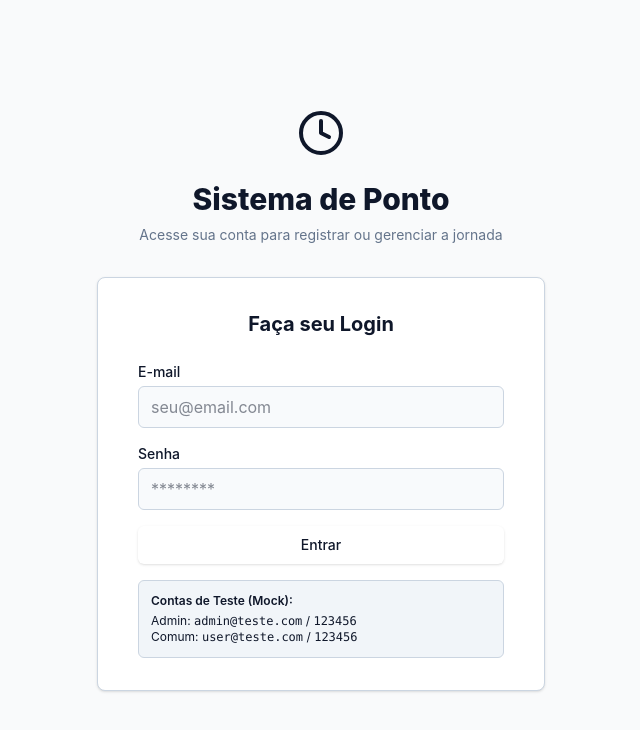
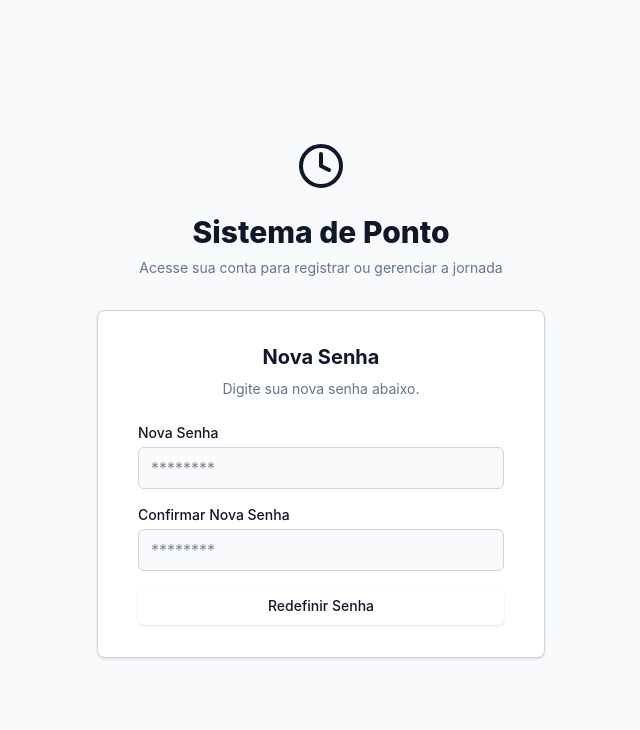
Before and after one commit to freddmagalhaes/ponto, a React (Vite) app: page /reset-password in a window 1280 px wide. Before the commit this address led to /login. Shown: the top 730 px of the page, without its empty margins (319-959 px from the left). Built offline with nearby package versions, Linux system fonts and the light colour scheme; no server answers.

Commit message:
criação da tela de reset pwd e configuração do supbase para envio de email.

```diff
--- a/src/App.tsx
+++ b/src/App.tsx
@@ -15,6 +15,8 @@ import Employees from './pages/Employees';
 import MyRecords from './pages/MyRecords';
 import Ponto from './pages/Ponto';
 import Import from './pages/Import';
+import ForgotPassword from './pages/ForgotPassword';
+import ResetPassword from './pages/ResetPassword';
 
 export default function App() {
   const { user, isLoading, setUser, setLoading, setEmployeeData } = useAuthStore();
@@ -89,6 +91,8 @@ export default function App() {
         {!user ? (
           <Route element={<AuthLayout />}>
             <Route path="/login" element={<Login />} />
+            <Route path="/forgot-password" element={<ForgotPassword />} />
+            <Route path="/reset-password" element={<ResetPassword />} />
             <Route path="*" element={<Navigate to="/login" replace />} />
           </Route>
         ) : (
@@ -96,6 +100,7 @@ export default function App() {
           <Route element={<DashboardLayout />}>
             {/* User & Admin shared */}
             <Route path="/" element={<Dashboard />} />
+            <Route path="/reset-password" element={<ResetPassword />} />
             <Route path="/historico" element={<MyRecords />} />
             <Route path="/registrar" element={<Ponto />} />
 
--- a/src/pages/Employees.tsx
+++ b/src/pages/Employees.tsx
@@ -1,6 +1,6 @@
 import { useState, useEffect } from 'react';
 import { supabase, supabaseAdmin } from '../services/supabase';
-import { Loader2, Plus, X, Edit, Power, PowerOff } from 'lucide-react';
+import { Loader2, Plus, X, Edit, Power, PowerOff, Key } from 'lucide-react';
 
 export default function Employees() {
   const [employees, setEmployees] = useState<any[]>([]);
@@ -137,6 +137,26 @@ export default function Employees() {
       alert("Erro ao atualizar: " + e.message);
     } finally {
       setSaving(false);
+    }
+  };
+
+  const handleResetPasswordAdmin = async (email: string) => {
+    if (!confirm(`Deseja enviar um e-mail de redefinição de senha para ${email}?`)) {
+      return;
+    }
+
+    try {
+      setLoading(true);
+      const { error } = await supabase.auth.resetPasswordForEmail(email, {
+        redirectTo: `${window.location.origin}/reset-password`,
+      });
+
+      if (error) throw error;
+      alert("E-mail de redefinição enviado com sucesso!");
+    } catch (e: any) {
+      alert("Erro ao enviar e-mail: " + e.message);
+    } finally {
+      setLoading(false);
     }
   };
 
@@ -334,6 +354,14 @@ export default function Employees() {
                       </button>
 
                       <button
+                        onClick={() => handleResetPasswordAdmin(emp.email)}
+                        className="p-1.5 rounded-md hover:bg-secondary text-muted-foreground hover:text-amber-500 transition-colors tooltip"
+                        title="Redefinir Senha"
+                      >
+                        <Key className="w-4 h-4" />
+                      </button>
+
+                      <button
                         onClick={() => handleToggleStatus(emp.id, emp.is_active)}
                         className={`p-1.5 rounded-md transition-colors tooltip ${
                           emp.is_active
--- /dev/null
+++ b/src/pages/ForgotPassword.tsx
@@ -0,0 +1,82 @@
+import { useState } from 'react';
+import { Link } from 'react-router-dom';
+import { supabase } from '../services/supabase';
+
+export default function ForgotPassword() {
+  const [email, setEmail] = useState('');
+  const [loading, setLoading] = useState(false);
+  const [message, setMessage] = useState('');
+  const [error, setError] = useState('');
+
+  const handleResetRequest = async (e: React.FormEvent) => {
+    e.preventDefault();
+    setLoading(true);
+    setError('');
+    setMessage('');
+
+    try {
+      const { error } = await supabase.auth.resetPasswordForEmail(email, {
+        redirectTo: `${window.location.origin}/reset-password`,
+      });
+
+      if (error) throw error;
+
+      setMessage('E-mail de recuperação enviado! Verifique sua caixa de entrada.');
+    } catch (err: any) {
+      setError(err.message || 'Falha ao solicitar recuperação de senha');
+    } finally {
+      setLoading(false);
+    }
+  };
+
+  return (
+    <div className="space-y-6">
+      <div className="text-center">
+        <h3 className="text-xl font-bold">Recuperar Senha</h3>
+        <p className="text-sm text-muted-foreground mt-2">
+          Insira seu e-mail para receber um link de recuperação.
+        </p>
+      </div>
+
+      {error && (
+        <div className="bg-destructive/15 text-destructive text-sm p-3 rounded-md">
+          {error}
+        </div>
+      )}
+
+      {message && (
+        <div className="bg-green-500/15 text-green-600 dark:text-green-400 text-sm p-3 rounded-md">
+          {message}
+        </div>
+      )}
+
+      <form className="space-y-4" onSubmit={handleResetRequest}>
+        <div>
+          <label className="block text-sm font-medium text-foreground mb-1">E-mail</label>
+          <input
+            type="email"
+            value={email}
+            onChange={(e) => setEmail(e.target.value)}
+            required
+            className="w-full px-3 py-2 border border-input rounded-md focus:outline-none focus:ring-2 focus:ring-primary/50 bg-background"
+            placeholder="seu@email.com"
+          />
+        </div>
+
+        <button
+          type="submit"
+          disabled={loading}
+          className="w-full flex justify-center py-2 px-4 border border-transparent rounded-md shadow-sm text-sm font-medium text-primary-foreground bg-primary hover:bg-primary/90 focus:outline-none focus:ring-2 focus:ring-offset-2 focus:ring-primary disabled:opacity-50"
+        >
+          {loading ? 'Enviando...' : 'Enviar Link de Recuperação'}
+        </button>
+
+        <div className="text-center mt-4">
+          <Link to="/login" className="text-sm text-primary hover:underline">
+            Voltar para o Login
+          </Link>
+        </div>
+      </form>
+    </div>
+  );
+}
--- a/src/pages/Login.tsx
+++ b/src/pages/Login.tsx
@@ -1,4 +1,5 @@
 import { useState } from 'react';
+import { Link } from 'react-router-dom';
 import { useAuthStore } from '../store/useAuth';
 import { supabase } from '../services/supabase';
 
@@ -94,6 +95,12 @@ export default function Login() {
           />
         </div>
 
+        <div className="flex items-center justify-end">
+          <Link to="/forgot-password" title="Esqueci minha senha" className="text-xs text-primary hover:underline">
+            Esqueci minha senha
+          </Link>
+        </div>
+
         <button
           type="submit"
           disabled={loading}
--- /dev/null
+++ b/src/pages/ResetPassword.tsx
@@ -0,0 +1,105 @@
+import { useState } from 'react';
+import { useNavigate } from 'react-router-dom';
+import { supabase } from '../services/supabase';
+
+export default function ResetPassword() {
+  const [password, setPassword] = useState('');
+  const [confirmPassword, setConfirmPassword] = useState('');
+  const [loading, setLoading] = useState(false);
+  const [error, setError] = useState('');
+  const [success, setSuccess] = useState(false);
+  const navigate = useNavigate();
+
+  const handleResetPassword = async (e: React.FormEvent) => {
+    e.preventDefault();
+
+    if (password !== confirmPassword) {
+      setError('As senhas não coincidem');
+      return;
+    }
+
+    if (password.length < 6) {
+      setError('A senha deve ter pelo menos 6 caracteres');
+      return;
+    }
+
+    setLoading(true);
+    setError('');
+
+    try {
+      const { error } = await supabase.auth.updateUser({
+        password: password
+      });
+
+      if (error) throw error;
+
+      setSuccess(true);
+      setTimeout(() => {
+        navigate('/login');
+      }, 3000);
+    } catch (err: any) {
+      setError(err.message || 'Falha ao atualizar senha');
+    } finally {
+      setLoading(false);
+    }
+  };
+
+  return (
+    <div className="space-y-6">
+      <div className="text-center">
+        <h3 className="text-xl font-bold">Nova Senha</h3>
+        <p className="text-sm text-muted-foreground mt-2">
+          Digite sua nova senha abaixo.
+        </p>
+      </div>
+
+      {error && (
+        <div className="bg-destructive/15 text-destructive text-sm p-3 rounded-md">
+          {error}
+        </div>
+      )}
+
+      {success && (
+        <div className="bg-green-500/15 text-green-600 dark:text-green-400 text-sm p-3 rounded-md">
+          Senha atualizada com sucesso! Redirecionando para o login...
+        </div>
+      )}
+
+      {!success && (
+        <form className="space-y-4" onSubmit={handleResetPassword}>
+          <div>
+            <label className="block text-sm font-medium text-foreground mb-1">Nova Senha</label>
+            <input
+              type="password"
+              value={password}
+              onChange={(e) => setPassword(e.target.value)}
+              required
+              className="w-full px-3 py-2 border border-input rounded-md focus:outline-none focus:ring-2 focus:ring-primary/50 bg-background"
+              placeholder="********"
+            />
+          </div>
+
+          <div>
+            <label className="block text-sm font-medium text-foreground mb-1">Confirmar Nova Senha</label>
+            <input
+              type="password"
+              value={confirmPassword}
+              onChange={(e) => setConfirmPassword(e.target.value)}
+              required
+              className="w-full px-3 py-2 border border-input rounded-md focus:outline-none focus:ring-2 focus:ring-primary/50 bg-background"
+              placeholder="********"
+            />
+          </div>
+
+          <button
+            type="submit"
+            disabled={loading}
+            className="w-full flex justify-center py-2 px-4 border border-transparent rounded-md shadow-sm text-sm font-medium text-primary-foreground bg-primary hover:bg-primary/90 focus:outline-none focus:ring-2 focus:ring-offset-2 focus:ring-primary disabled:opacity-50"
+          >
+            {loading ? 'Salvando...' : 'Redefinir Senha'}
+          </button>
+        </form>
+      )}
+    </div>
+  );
+}
```
